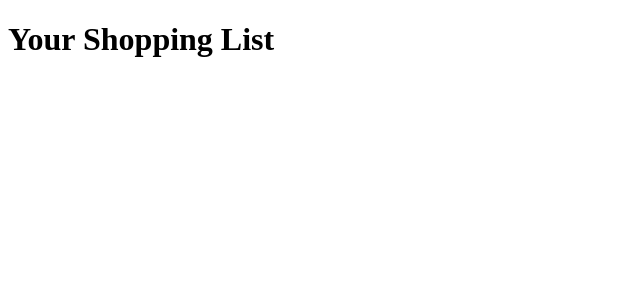
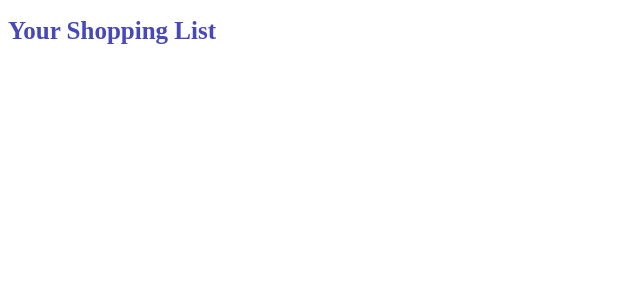
Before and after one commit to JessicaRosalia/Shopping-List, a React (Create React App) app: page / in a window 1280 px wide. Shown: the top 300 px of the page, without its empty margins (0-640 px from the left). Built offline with nearby package versions, Linux system fonts and the light colour scheme; the HTML template or start-up script is replaced by a standard one.

Commit message:
modifying element creation for styled-components

```diff
--- a/src/components/Title/index.js
+++ b/src/components/Title/index.js
@@ -1,7 +1,8 @@
-import React from 'react';
+import styled from 'styled-components';
 
-function Title({ children }) {
-    return <h1>{children}</h1>
-}
+const Title = styled.h1`
+    color: #4848BB;
+    font-size:25px;
+`;
 
 export default Title;
```
